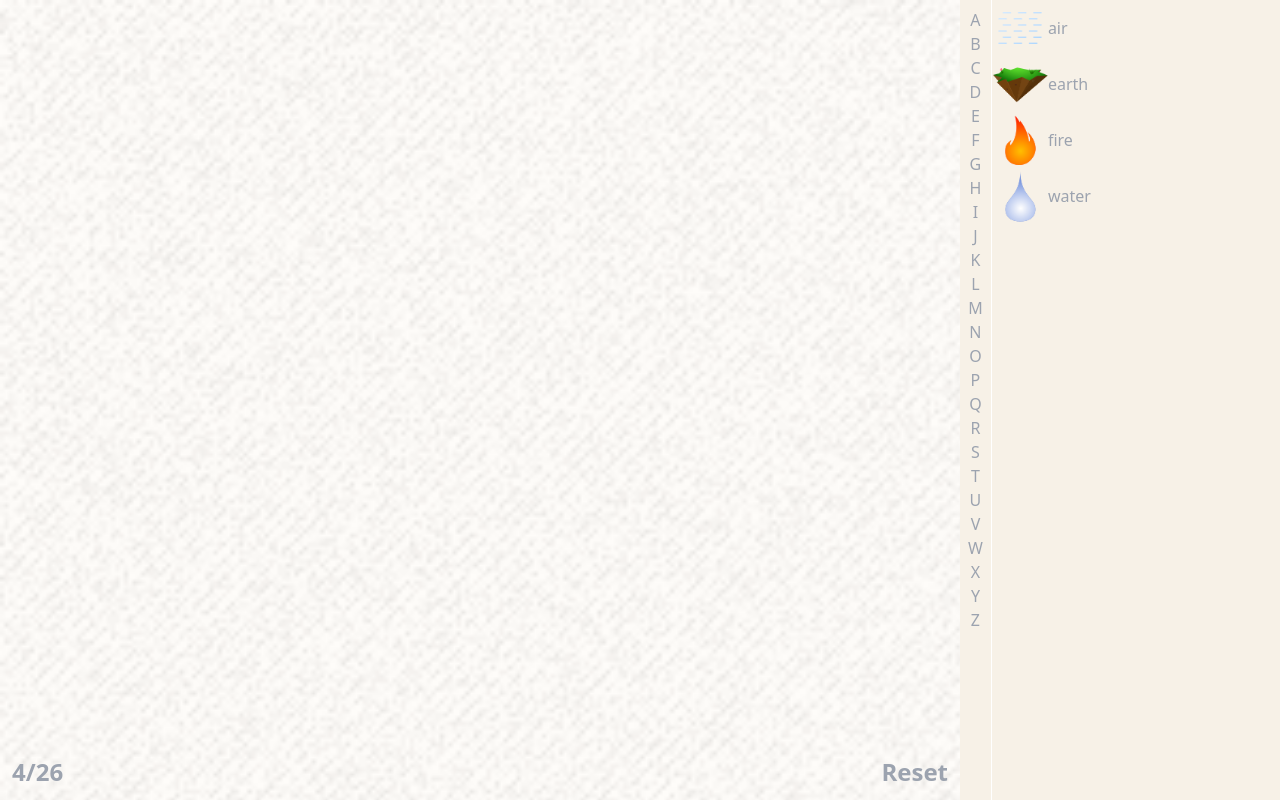
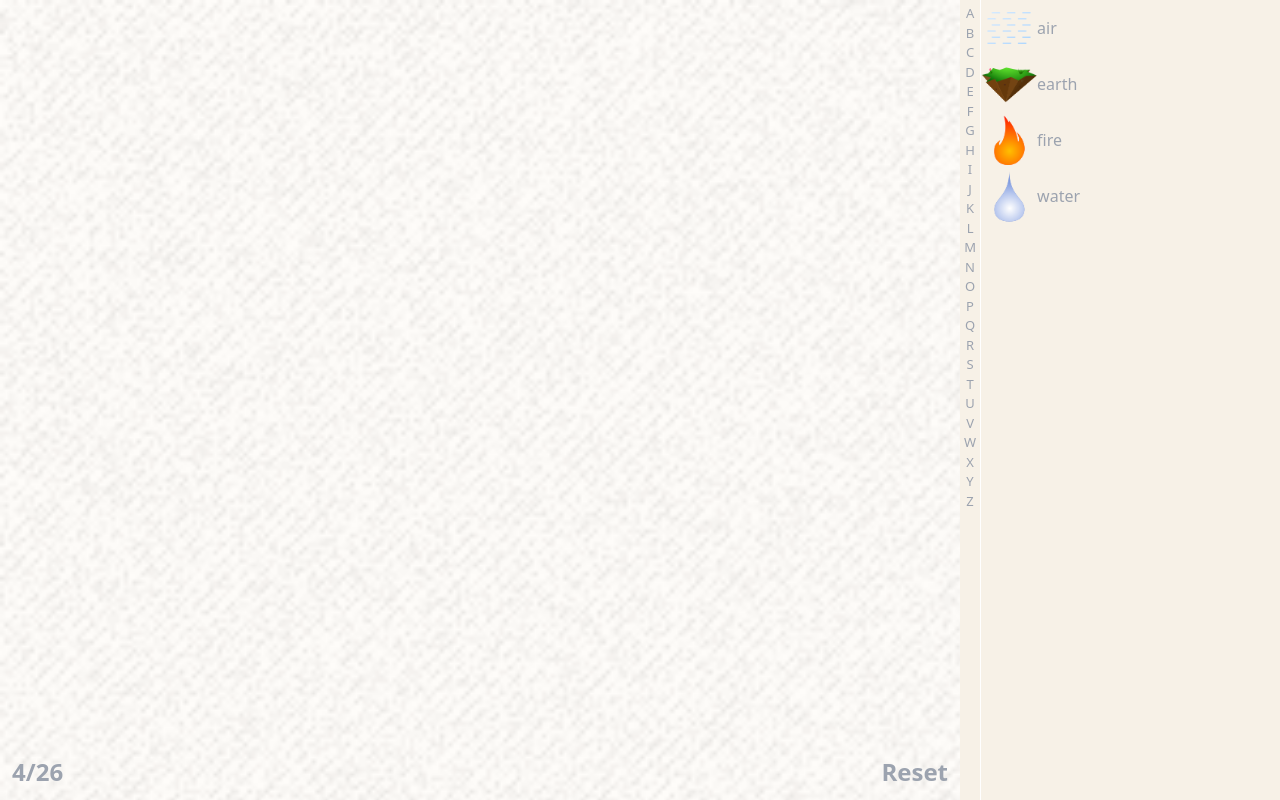
Before and after one commit to truongxuanha/littleal-chemry, a React (Create React App) app: page / in a window 1280 px wide. Built offline with nearby package versions, Linux system fonts and the light colour scheme.

Commit message:
fix layou

```diff
--- a/src/components/main/Main.js
+++ b/src/components/main/Main.js
@@ -2,11 +2,11 @@ import { useAppContext } from "../../contexts/useAppContext";
 import { useEvent } from "../../contexts/useMouseEvent";
 import data from "../../utils/data";
 function Main() {
-  const { handleMouseDown, isSelect, elementSelect, position } = useEvent();
+  const { handleMouseDown } = useEvent();
   const { elementsMain, elementsSideBar, handleClick } = useAppContext();
   console.log(elementsMain);
   return (
-    <div id="main" className="col-span-3 relative">
+    <div id="main" className="col-span-3 relative h-screen">
       {elementsMain.map((item, index) => (
         <div
           key={index}
--- a/src/components/sidebar/SideBar.js
+++ b/src/components/sidebar/SideBar.js
@@ -15,21 +15,20 @@ function SideBar() {
         : -1
       : -1
   );
-  const side = document.getElementById("sidebar");
 
   return (
     <>
       <div
         id="sidebar"
-        className="col-span-1 bg-[#f7f1e7] flex"
+        className="col-span-1 bg-[#f7f1e7] flex h-screen"
         ref={sidebarRef}
       >
-        <ul className="border-r border-white p-2 text-center text-gray-400">
+        <ul className="border-r border-white p-1 text-[13px] text-center text-gray-400">
           {alphabet.map((item) => (
             <li key={item}>{item}</li>
           ))}
         </ul>
-        <div>
+        <div className="h-screen overflow-auto flex-1">
           {elementsSideBar.map((item) => (
             <div className="flex items-center" key={item.id}>
               <img
```
